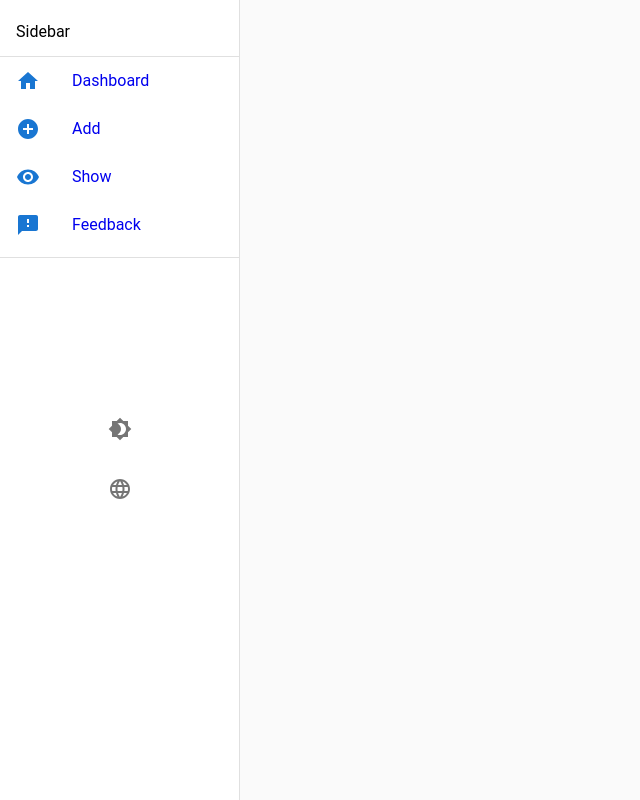
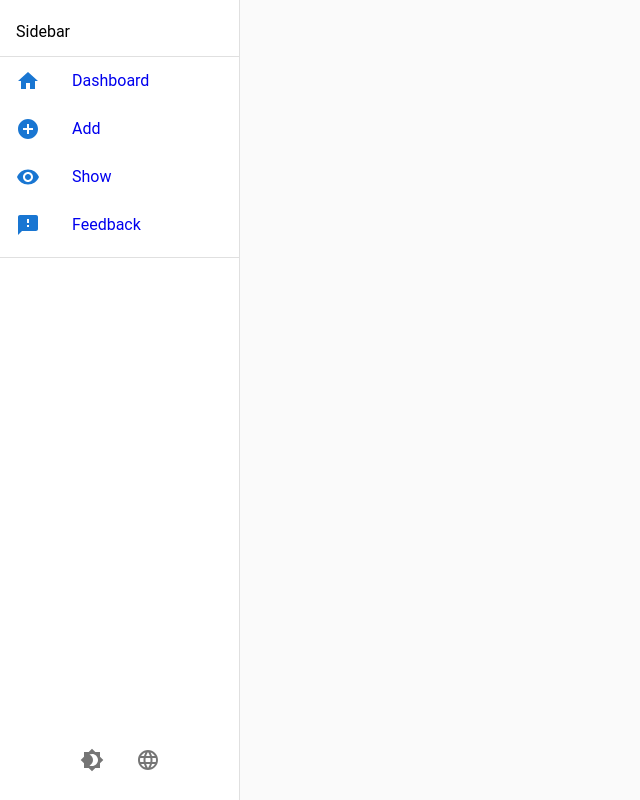
Before and after one commit to mouaztaloo00/Doctors, a React (Create React App) app: page / in a window 1280 px wide. Shown: the whole page, without its empty margins (0-640 px from the left). Built offline with nearby package versions, Linux system fonts and the light colour scheme.

Commit message:
edit side bar

```diff
--- a/src/components/Sidebar.js
+++ b/src/components/Sidebar.js
@@ -60,15 +60,22 @@ const Sidebar = ({ open, toggleDarkMode, darkMode,setLanguage }) => {
       </List>
       <Divider />
       <Box
-        position="relative" color="primary" sx={{ maxWidth: '1200px', margin: 'auto', borderRadius: 2 }}
-        >
-      <IconButton onClick={toggleDarkMode} sx={{ position: 'absolute', bottom: 80, left: '50%', transform: 'translateX(-50%)' }}>
+      sx={{
+        position: 'absolute',
+        bottom: 20,
+        left: '50%',
+        transform: 'translateX(-50%)',
+        display: 'flex',
+        gap: 2 // إضافة مسافة بين الأزرار
+      }}
+    >
+      <IconButton onClick={toggleDarkMode} aria-label="toggle dark mode">
         {darkMode ? <Brightness7 /> : <Brightness4 />}
       </IconButton>
-      <IconButton onClick={setLanguage} sx={{ position: 'absolute', bottom: 20, left: '50%', transform: 'translateX(-50%)' }}>
+      <IconButton onClick={setLanguage} aria-label="change language">
         <Language />
       </IconButton>
-      </Box>
+    </Box>
     </Drawer>
   );
 };
```
